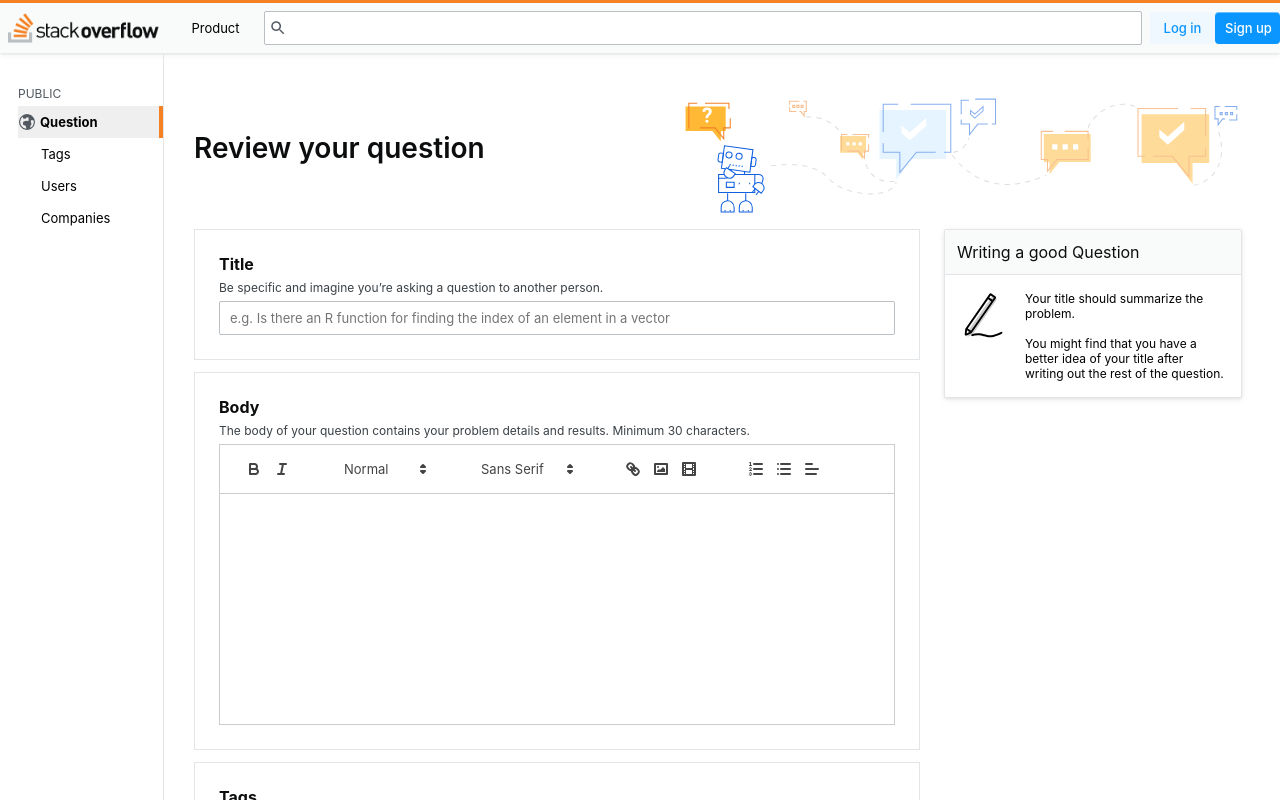
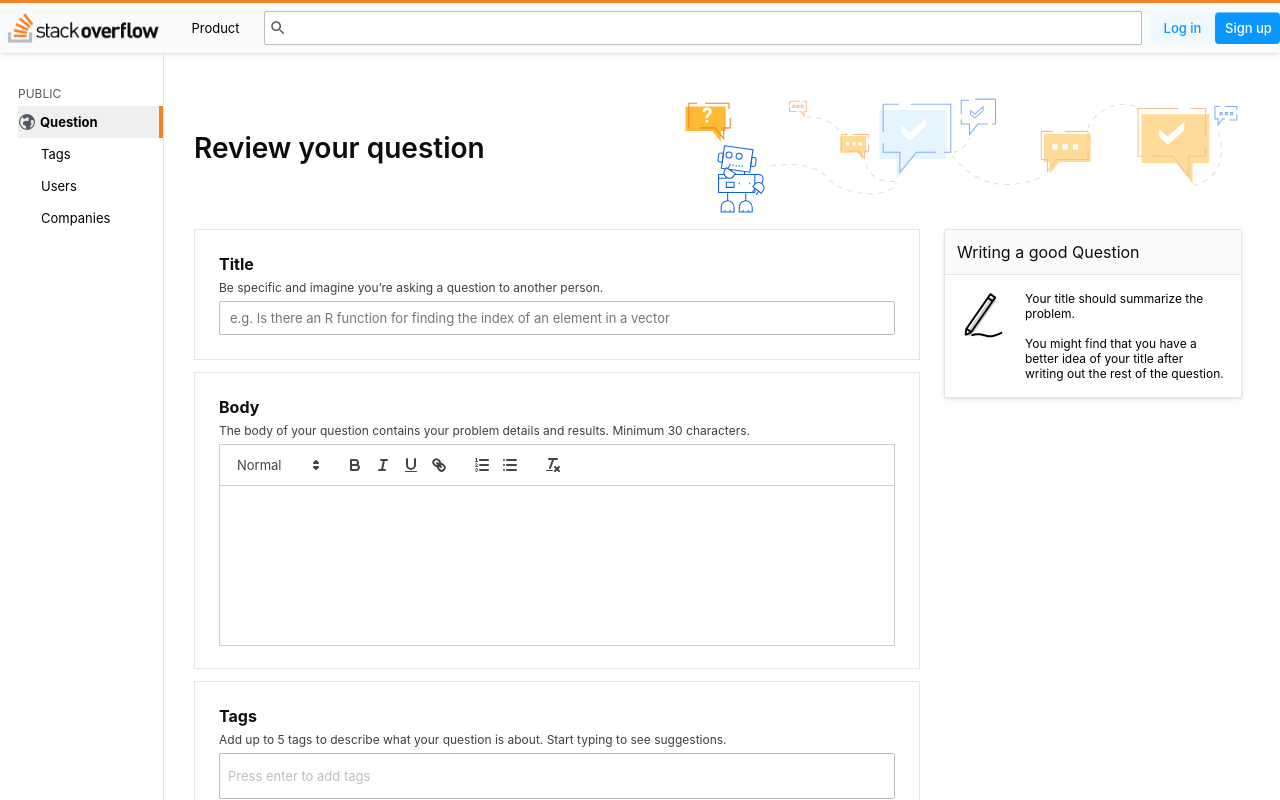
Before and after one commit to codestates-seb/seb43_pre_003, a React (Create React App) app in the folder client/: page /question/ask in a window 1280 px wide. Shown: the top 800 px of the page. Built offline with nearby package versions, Linux system fonts and the light colour scheme.

Commit message:
sheet수정

```diff
--- a/client/src/Components/QuestionDetail/Editor.js
+++ b/client/src/Components/QuestionDetail/Editor.js
@@ -4,28 +4,13 @@ import "react-quill/dist/quill.snow.css";
 import styled from "styled-components";
 
 const EditorContainer = styled.div`
-  .ql-formats {
-    padding: 4px 12px;
-  }
-  .ql-editor {
-    width: 100%;
-    height: 230px;
-    > p {
-      white-space: normal;
-      overflow-wrap: anywhere;
-    }
-  }
+  width: 100%;
+  height: 200px;
 `;
 
-const modules = {
-  toolbar: [
-    ["bold", "italic"],
-    [{ header: [1, 2, 3, 4, 5, 6, false] }],
-    [{ font: [] }],
-    ["link", "image", "video"],
-    [{ list: "ordered" }, { list: "bullet" }, { align: [] }],
-  ],
-};
+const QuillEditor = styled(ReactQuill).attrs(() => ({
+  style: { height: "80%" },
+}))``;
 
 const Editor = ({ value, onChange }) => {
   const [content, setContent] = useState(value || "");
@@ -34,7 +19,7 @@ const Editor = ({ value, onChange }) => {
     setContent(value);
   }, [value]);
 
-  const handleContentChange = () => {
+  const handleContentChange = (value) => {
     setContent(value);
     onChange(value);
   };
@@ -42,12 +27,10 @@ const Editor = ({ value, onChange }) => {
   return (
     <div>
       <EditorContainer>
-        <ReactQuill
-          theme="snow"
+        <QuillEditor
           value={content}
           onChange={handleContentChange}
           className="quill-editor"
-          modules={modules}
         />
       </EditorContainer>
     </div>
--- a/client/src/Components/QuestionDetail/Sharedomain.js
+++ b/client/src/Components/QuestionDetail/Sharedomain.js
@@ -20,7 +20,7 @@ const Sharedomain = ({ questionId, answerId }) => {
         //window.location.href = `http://localhost:3000`;
       })
       .catch((error) => {
-        console.error("Error", error);
+        alert("귀하의 계정이 아니므로 삭제가 불가능합니다", error);
       });
   };
 
@@ -38,7 +38,7 @@ const Sharedomain = ({ questionId, answerId }) => {
         window.location.reload();
       })
       .catch((error) => {
-        console.error("Error", error);
+        alert("귀하의 계정이 아니므로 삭제가 불가능합니다", error);
       });
   };
 
@@ -90,7 +90,8 @@ const Sharedomain = ({ questionId, answerId }) => {
           Delete
         </Button>
       )}
-      {showSheet && <Sheet />}
+
+      {showSheet && <Sheet questionId={questionId} />}
     </div>
   );
 };
--- a/client/src/Components/QuestionDetail/Sheet.js
+++ b/client/src/Components/QuestionDetail/Sheet.js
@@ -1,5 +1,7 @@
 import styled from "styled-components";
 import Facebook from "../style/img/vaadin_facebook.png";
+import axios from "axios";
+import { useState, useEffect } from "react";
 
 const Box = styled.div`
   p {
@@ -22,7 +24,7 @@ const Box = styled.div`
     rgba(0, 0, 0, 0.1) 0px 3px 8px;
 `;
 
-const Input = styled.div`
+const Input = styled.input`
   padding: 8px;
   border: 1px solid var(--black-200);
   border-radius: 3px;
@@ -82,15 +84,37 @@ const FButton = styled.button`
   }
 `;
 
-const Sheet = () => {
+const Sheet = (questionId) => {
+  const [url, setUrl] = useState(null);
+  useEffect(() => {
+    axios
+      .get(
+        `${process.env.REACT_APP_API_URL}/question/currentUri/${questionId.questionId}`
+      )
+      .then((res) => {
+        if (!res.data) {
+          throw new Error("No data found");
+        }
+        setUrl(res.data);
+      })
+      .catch((error) => {
+        alert("Error", error);
+      });
+  }, [questionId.questionId]);
+
   const copyLink = () => {
+    if (!navigator.clipboard) {
+      alert("클립보드가 지원되지 않습니다.");
+      return;
+    }
+
     navigator.clipboard
-      .writeText(window.location.href)
+      .writeText(url)
       .then(() => {
-        console.log("Copied to clipboard:", window.location.href);
+        alert("클립보드에 복사되었습니다", url);
       })
       .catch((err) => {
-        console.error("Failed to copy to clipboard:", err);
+        alert("클립보드 복사에 실패했습니다.", err);
       });
   };
 
@@ -100,7 +124,7 @@ const Sheet = () => {
         <Div />
         <Box>
           <p>Share a link to this question</p>
-          <Input type="text" readOnly value={window.location.href}></Input>
+          <Input type="text" readOnly value={url}></Input>
           <Inner>
             <Button type="button" onClick={copyLink}>
               copy link
--- a/client/src/Pages/AnswerEditpage.js
+++ b/client/src/Pages/AnswerEditpage.js
@@ -64,7 +64,7 @@ const AnswerEditpage = () => {
         setAnswers(res.data);
       })
       .catch((error) => {
-        console.log(error);
+        alert("Error", error);
       });
   }, []);
 
@@ -116,11 +116,10 @@ const AnswerEditpage = () => {
         }
       )
       .then(() => {
-        console.log("Edit successfully saved!");
         window.location.href = `http://localhost:3000/question/${questionId}`;
       })
       .catch((error) => {
-        console.error("Failed to save edit:", error);
+        alert("귀하의 계정이 아니므로 수정이 불가능합니다", error);
       });
   };
 
--- a/client/src/Pages/QuestionDetailpage.js
+++ b/client/src/Pages/QuestionDetailpage.js
@@ -173,7 +173,7 @@ const QuestionDetailpage = () => {
 
     axios
       .post(
-        `${process.env.REACT_APP_API_URL}/question/${questionId}`, // corrected string interpolation
+        `${process.env.REACT_APP_API_URL}/question/${questionId}`,
         {
           content: answerValue,
         },
@@ -196,7 +196,7 @@ const QuestionDetailpage = () => {
         setAnswerValue("");
       })
       .catch((err) => {
-        console.log("Failed to save edit:", err);
+        alert("답변을 게시하려면 먼저 로그인이 필요합니다.", err);
       });
   };
 
--- a/client/src/Pages/QuestionEditpage.js
+++ b/client/src/Pages/QuestionEditpage.js
@@ -103,8 +103,7 @@ const QuestionEditpage = () => {
   const handleEditClick = async (questionId) => {
     handleTitleError();
     handleEditorError();
-    console.log(titleValue);
-    console.log(editorValue);
+
     try {
       if (titleValue.length > 14 && editorValue.length > 29) {
         await axios.patch(
@@ -124,7 +123,7 @@ const QuestionEditpage = () => {
         navigate(`/question/${questionId}`);
       }
     } catch (error) {
-      console.error("Failed to save edit:", error);
+      alert("귀하의 계정이 아니므로 수정이 불가능합니다", error);
     }
   };
 
```
